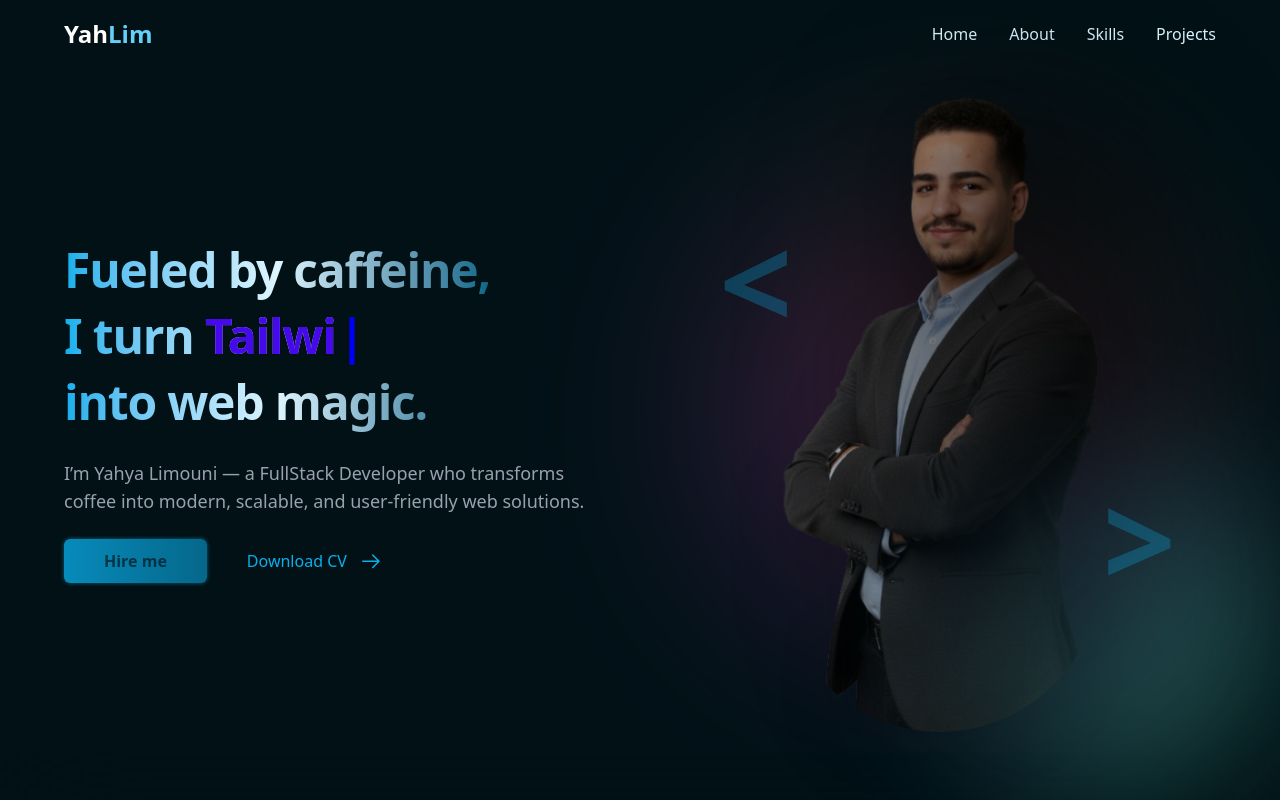
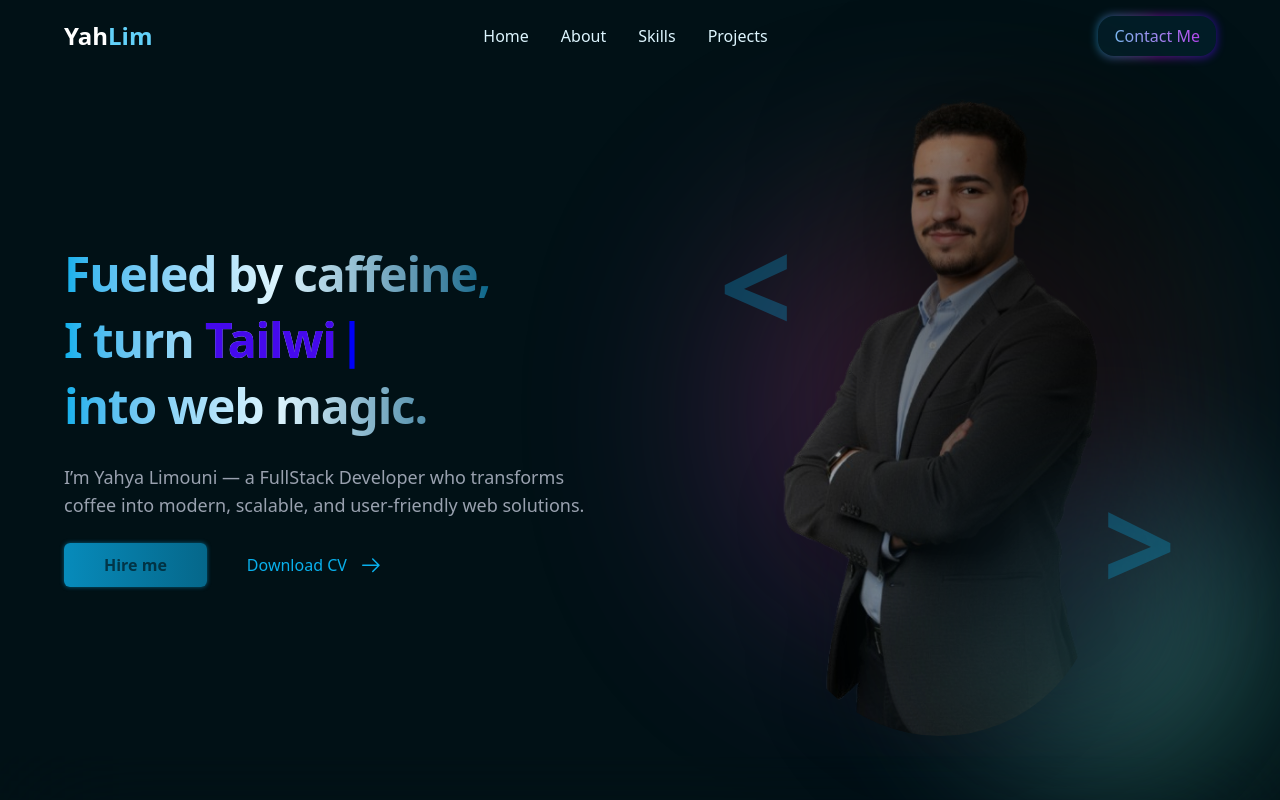
Before and after one commit to Yahyalimouni/portfolio, a React (Vite) app: page / in a window 1280 px wide. Shown: the top 800 px of the page. Built offline with nearby package versions, Linux system fonts and the light colour scheme.

Commit message:
Update GlowButton.tsx

```diff
--- a/src/components/ui/GlowButton.tsx
+++ b/src/components/ui/GlowButton.tsx
@@ -25,10 +25,10 @@
                       hover:text-pr
                       bg-pr-spd
                       px-4 py-2 ${roundedClass}
-                      ${header ? '!hidden' : 'w-full'} flex items-center justify-center
+                      ${header ? '!hidden' : 'w-full'} md:!flex  flex items-center justify-center
+                      md:w-fit
                       transition duration-500
                       group
-                      md:w-fit
                       ${className || ''}`}>
 
             <div className={`absolute
```
